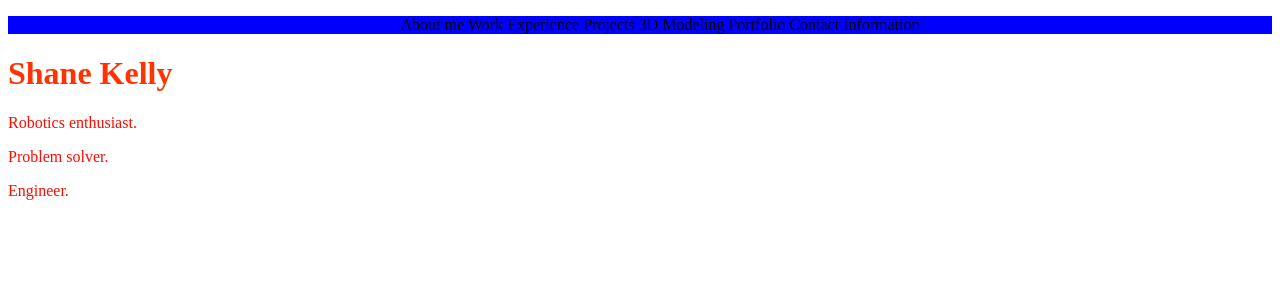
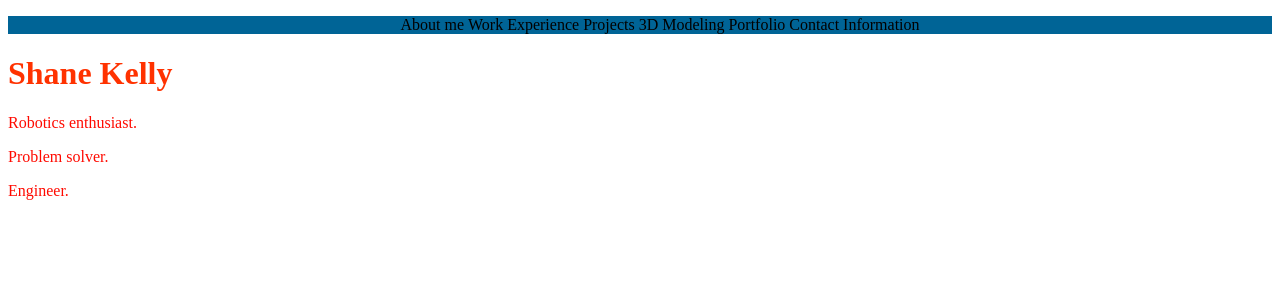
Before and after one commit to shanek21/shanek21.github.io, a PHP site: page / in a window 1280 px wide. Shown: the top 300 px of the page. Run offline with PHP 8.4, Linux system fonts and the light colour scheme.

Commit message:
Update main.css

```diff
--- a/main.css
+++ b/main.css
@@ -1,5 +1,5 @@
 .nav {
-	background-color: rgb(0, 0, 255);
+	background-color: rgb(0, 100, 150);
 }
 
 .nav ul {
```
